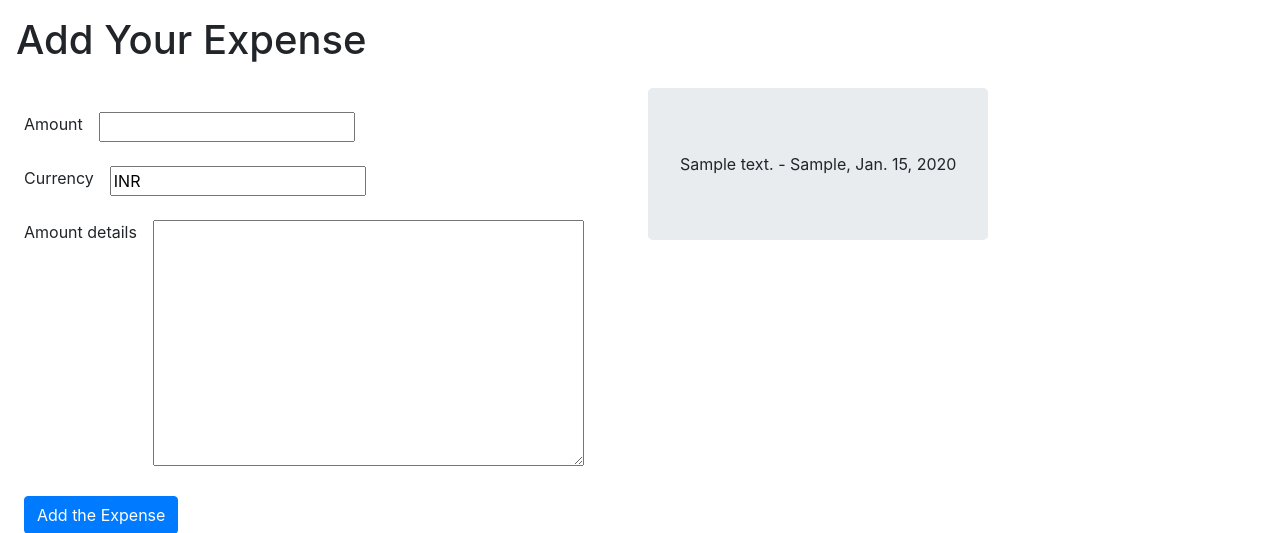
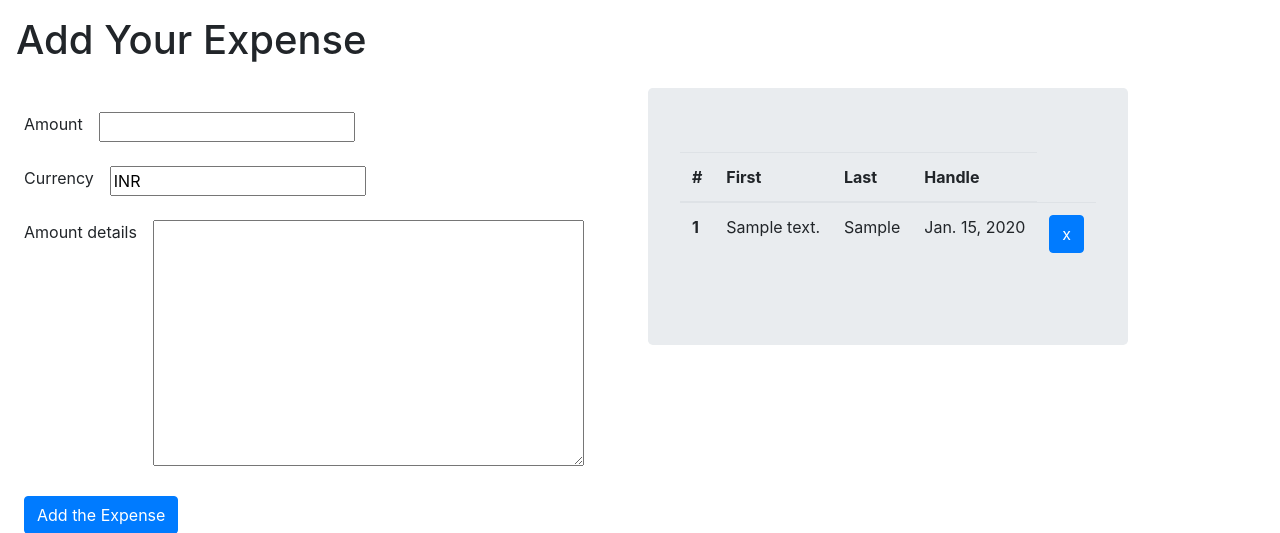
Before and after one commit to Devanshvora03/sales, a Django app: page /expense/ in a window 1280 px wide. Shown: the part 56-589 px from the top of the page. Run offline with Django 3.2, Linux system fonts and the light colour scheme; a user stored in the database is signed in; tables that the repository leaves empty hold one stand-in row (values such as "Sample post"); some libraries are stand-ins or nearby versions.

Commit message:
Table Refined

```diff
--- a/templates/users/expense.html
+++ b/templates/users/expense.html
@@ -17,31 +17,45 @@
         </div>
         {% endfor %}
         <div class="ml-4 mt-4 ">
-            <button type ="submit" class="btn btn-primary ">
-                Add the Expense
-            </button>
-            {% comment %} <button type = "button" onClick="" class="btn btn-primary"> Remove</button> {% endcomment %}
-        </div>
-
+        <button type ="submit" class="btn btn-primary ">
+            Add the Expense
+        </button>
+    </div>
     </form>
     </div>
-        <div class="d-flex">
+        <div class="d-flex ">
             <ul>
-
                 <div class="jumbotron">
+                <table class="table">
+                <thead>
+                <tr>
+                  <th scope="col">#</th>
+                  <th scope="col">First</th>
+                  <th scope="col">Last</th>
+                  <th scope="col">Handle</th>
+                </tr>
+                </thead>
+                <tbody>
                     {% for expense in expenses %}
-                    <li class="list-unstyled">{{ expense.amount_details }} - {{ expense.amount }}, {{ expense.date }}</li>
+                    <tr>
+                    <th scope="row">{{ forloop.counter }}</th>
+                    <td>{{ expense.amount_details }}</td>
+                    <td>{{ expense.amount }}</td>
+                    <td>{{ expense.date }}</td>
+                    <td><button type ="submit" class="btn btn-primary ">
+                        x
+                    </button></td>
+                    </tr>
                 {% empty %}
+                    <tr>
                     <li class="list-unstyled">No expenses found.</li>
+                    </tr>
                 {% endfor %}
-
+                </tbody>
+                </table>
                   </div>
-
             </ul>
-
         </div>
     </div>
-
 </div>
-
 {% endblock %}
```
